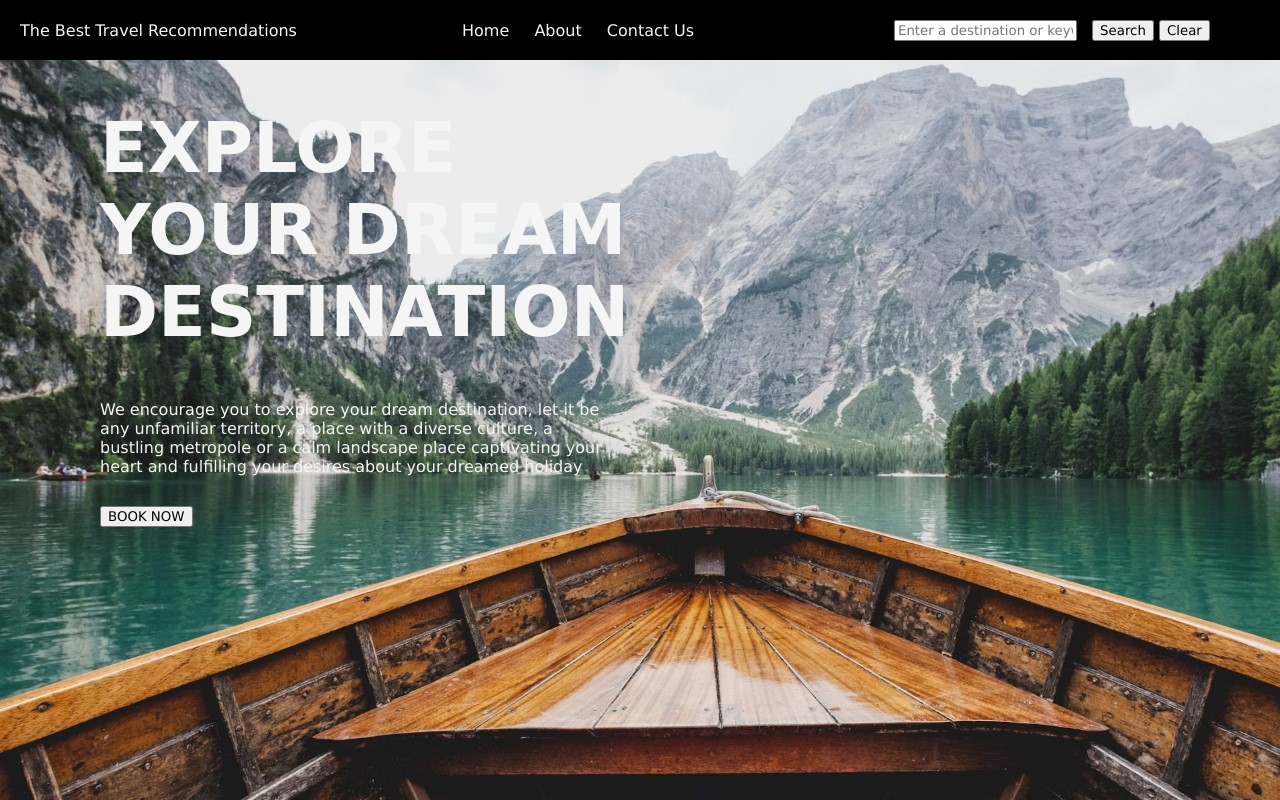
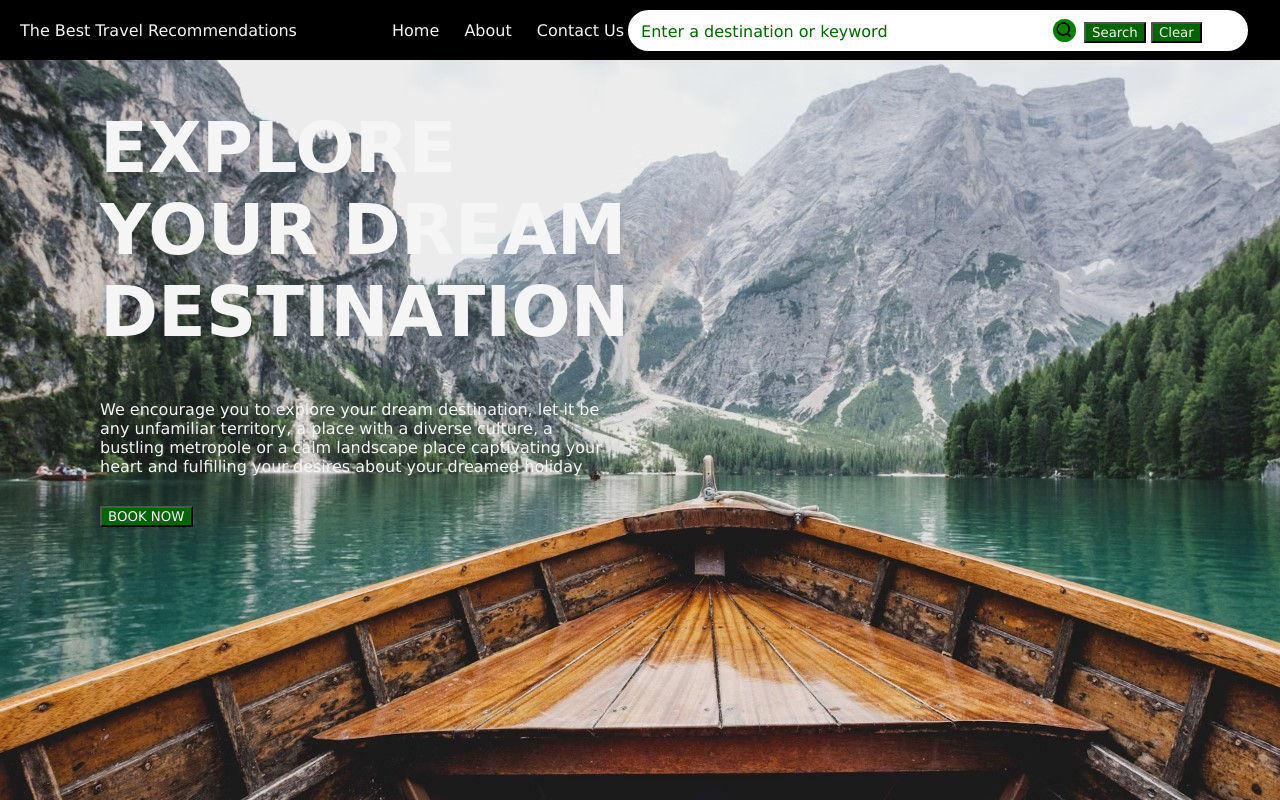
Before and after one commit to Sanyi93/travel_recommendation, a plain HTML site: page travel_recommendation.html in a window 1280 px wide. Drawn offline with Linux system fonts and the light colour scheme.

Commit message:
home page done

```diff
--- a/travel_recommendation.css
+++ b/travel_recommendation.css
@@ -41,8 +41,8 @@ nav ul div {
     height: 100%;
     background-color: black;
     display: inline;
-    padding-left: 140px;
-    padding-right: 50px;
+    padding-left: 70px;
+    padding-right: 0px;
     text-align: center;
 }
 
@@ -57,21 +57,71 @@ nav ul div li a{
 .searchSec {
     position: relative;
     display: inline;
-    width: 40%;
+    width: 50%;
+    right:1%;
     float: left;
+    background-color:white;
+    box-sizing: border-box;
+    border-radius: 25px;
+    border: 4px solid white;
     padding-left: 130px;
 }
 
+#searchBar {
+    /* box-sizing: border-box;
+    border-radius: 30px;
+    position: relative;
+    width: 70%;
+    border-color: white; */
+    position: relative;
+    right: 25%;
+    /* top: 0; */
+    /* left: 0; */
+    /* margin-left:0; */
+    text-align: left;
+    width: 60%;
+    height: 30px;
+    line-height: 50px;
+    outline: 0;
+    border: 0;
+    font-size: 1em;
+    border-radius: 20px;
+    padding: 0 0px;
+    color: darkgreen;
+}
+
+::-webkit-input-placeholder{
+    color: darkgreen;
+}
+
+form button {
+    color: whitesmoke;
+    background-color: darkgreen;
+}
+
+
+/*
 nav input {
     position: relative;
-    width: 50%;
-}
+    width: 70%;
+    color: green;
+    float:none;
+} */
 
-#searchIcon {
-    width: 10px;
-    height: 10px;
-    color: blue;
-}
+img {
+    box-sizing: border-box;
+    padding: 3px;
+    width: 23px;
+    height: 23px;
+    position: relative;
+    top: 3px;
+    right: 3px;
+    top:5px;
+    border-radius: 50px;
+    color: whitesmoke;
+    background-color: green;
+    text-align: center;
+   }
 
 /*body & other elements */
 
@@ -80,8 +130,8 @@ body {
     background-image: url("./backgroundImg.jpg");
     background-repeat: no-repeat;
     background-blend-mode:saturation;
-
-
+    height: 100vh;
+    width: 100%;
 }
 
 h1 {
@@ -106,4 +156,6 @@ body p{
 
 #bookNowBtn {
     margin-left: 100px;
+    color: whitesmoke;
+    background-color: darkgreen;
 }
--- a/travel_recommendation.html
+++ b/travel_recommendation.html
@@ -17,7 +17,8 @@
     </div>
     </ul>
     <form class="searchSec">
-        <input type="text" id="searchBar" placeholder="Enter a destination or keyword"><img src="./search.png" id="searchIcon">
+        <input type="text" id="searchBar" placeholder="Enter a destination or keyword">
+        <img src="./search.png">
         <button id="searchBtn">Search</button>
         <button id="clearBtn">Clear</button>
     </form>
```
